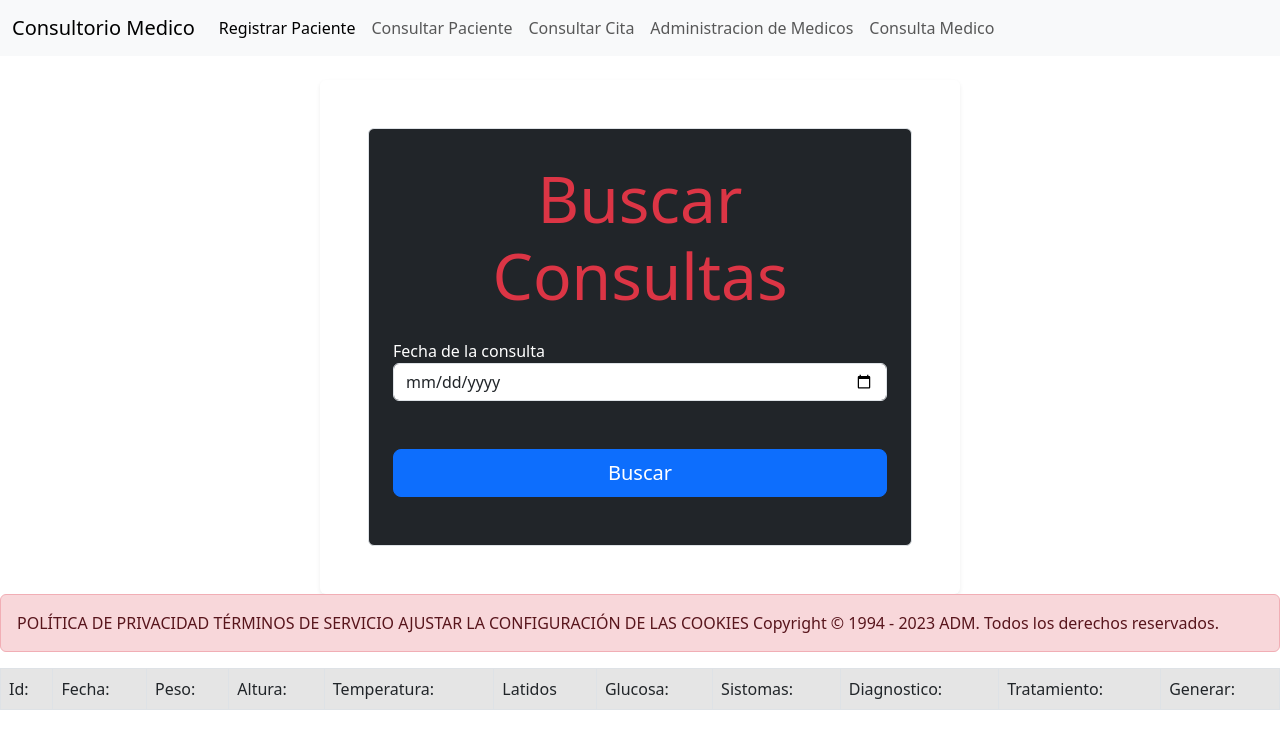
After one commit to equipo4poo/CentroMedico, a Flask app: page /bf in a window 1280 px wide. The commit adds this page. Shown: the top 749 px of the page. Run offline with Flask 3, Linux system fonts and the light colour scheme; the visitor is signed in with stand-in values (Sample User, id 1); some libraries are stand-ins or nearby versions.

Commit message:
consulta fecha

```diff
--- a/centromedico/app.py
+++ b/centromedico/app.py
@@ -39,6 +39,18 @@ def admin_login_required(f):
             return render_template('registrarPac.html')
     return decorated_function
 
+def login_required(f):
+    @wraps(f)
+    def decorated_function(*args, **kwargs):
+        if 'rfc' not in session:
+            return render_template('login.html')
+        elif 'rol' in session and session['rol'] == 'admin' or 'medico':
+            return f(*args, **kwargs)
+        else:
+            flash('Solo los médicos pueden acceder')
+            return render_template('login.html')
+    return decorated_function
+
 '''def login_required(f):
     @wraps(f)
     def decorated_fuction(*args, **kwargs):
@@ -51,7 +63,7 @@ def admin_login_required(f):
             return render_template('login.html')
 
 
-    return decorated_fuction'''
+    return decorated_fuction
 
 def login_required(f):
     @wraps(f)
@@ -61,21 +73,29 @@ def login_required(f):
             return render_template('login.html')
         else:
             return f(*args, **kwargs)
-    return decorated_function
+    return decorated_function'''
 
 @app.route('/')
-@login_required
+@admin_login_required
 def index():
     return render_template('login.html')
 
 
 @app.route('/registrarm')
 @admin_login_required
-@login_required
 def registrarm():
 
     if is_authenticated():
         return render_template('adMedicos.html')
+    else:
+        return render_template('login.html')
+
+@app.route('/bf')
+@login_required
+def bf():
+
+    if is_authenticated():
+        return render_template('buscarfecha.html')
     else:
         return render_template('login.html')
 
@@ -227,7 +247,8 @@ def guardarc(id):
 '''
 
 @app.route('/consultarM')
-@login_required
+@admin_login_required
+
 def consultarM():
 
     curselect=mysql.connection.cursor()
@@ -432,6 +453,15 @@ def editm(rfc):
     flash('Usuario modificado')
     return redirect(url_for('consultarM'))
 
+@app.route('/buscarfecha', methods=['POST'])
+def buscarfecha():
+    if request.method == 'POST':
+        fechb= request.form['fechb']
+        curselect=mysql.connection.cursor()
+        curselect.execute('select * from adcon where cfecha=%s', (fechb, ))
+        consulta=curselect.fetchall()
+        return render_template('buscarfecha.html',consultam=consulta)
+    print(consulta)
 
 #ejecucion
 if __name__== '__main__':
--- /dev/null
+++ b/centromedico/templates/buscarfecha.html
@@ -0,0 +1,79 @@
+{%extends 'plantilla.html'%}
+
+{%block body%}
+
+<div class="col-md-6 mt-4 rounded p-5 shadow-sm mx-auto">
+    <div class="border rounded p-4 bg-dark text-white">
+        <form class="Formulario" action="/buscarfecha" method="POST">
+
+            <div class="mb-4">
+            <h1 class="display-3 text-center mt-2 mb-2 text-danger" >Buscar Consultas</h1>
+            </div>
+
+            <div class="form-group">
+
+                <div class="mb-5">
+                <label for="nommedi">Fecha de la consulta</label>
+                <input type="date" class="form-control" name='fechb'>
+                </div>
+
+            </div>
+
+            <div class="mb-4">
+            <div class="d-grid gap-5">
+            <button type="submit" class="btn btn-primary btn-lg btn-block">Buscar</button>
+            </div>
+            </div>
+
+
+        </form>
+
+
+
+    </div>
+</div>
+
+<table class="table table-bordered">
+    <thead>
+        <tr class="table-active">
+            <td>Id:</td>
+            <td>Fecha:</td>
+            <td>Peso:</td>
+            <td>Altura:</td>
+            <td>Temperatura:</td>
+            <td>Latidos</td>
+            <td>Glucosa:</td>
+            <td>Sistomas:</td>
+            <td>Diagnostico:</td>
+            <td>Tratamiento:</td>
+            <td>Generar:</td>
+
+        </tr>
+    </thead>
+    <tbody>
+        {% for alb in consultam %}
+
+        <tr>
+            <td colspan="0" class="table-active">{{ alb[0] }}</td>
+            <td colspan="0" class="table-active">{{ alb[1] }}</td>
+            <td colspan="0" class="table-active">{{ alb[2] }}</td>
+            <td colspan="0" class="table-active">{{ alb[3] }}</td>
+            <td colspan="0" class="table-active">{{ alb[4] }}</td>
+            <td colspan="0" class="table-active">{{ alb[5] }}</td>
+            <td colspan="0" class="table-active">{{ alb[6] }}</td>
+            <td colspan="0" class="table-active">{{ alb[7] }}</td>
+            <td colspan="0" class="table-active">{{ alb[8] }}</td>
+            <td colspan="0" class="table-active">{{ alb[9] }}</td>
+            <td colspan="0" class="table-active">{{ alb[10] }}</td>
+            <td colspan="0" class="table-active">{{ alb[11]}}</td>
+            <td colspan="0" class="table-active">
+                <a href="/editarp/{{ alb[0] }}">Generar</a>
+            </td>
+
+
+        </tr>
+    {% endfor %}
+    </tbody>
+
+
+{%endblock%}
--- a/centromedico/templates/plantilla.html
+++ b/centromedico/templates/plantilla.html
@@ -22,7 +22,7 @@
                 <a class="nav-link" href="/conpac">Consultar Paciente</a>
               </li>
               <li class="nav-item">
-                <a class="nav-link" href="#">Consultar Cita</a>
+                <a class="nav-link" href="/bf">Consultar Cita</a>
               </li>
               <li class="nav-item">
                 <a class="nav-link" href="/registrarm">Administracion de Medicos</a>
```
